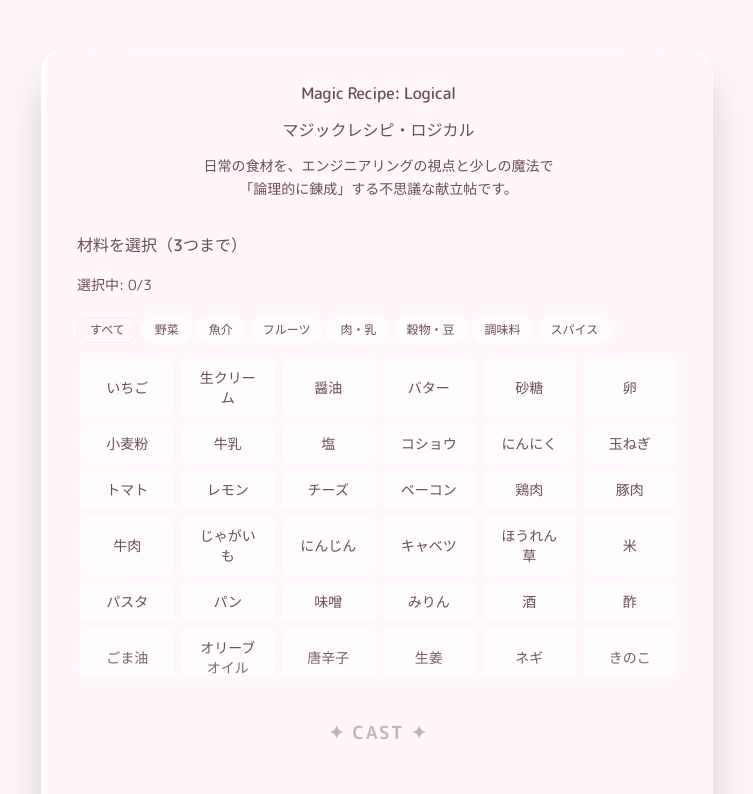
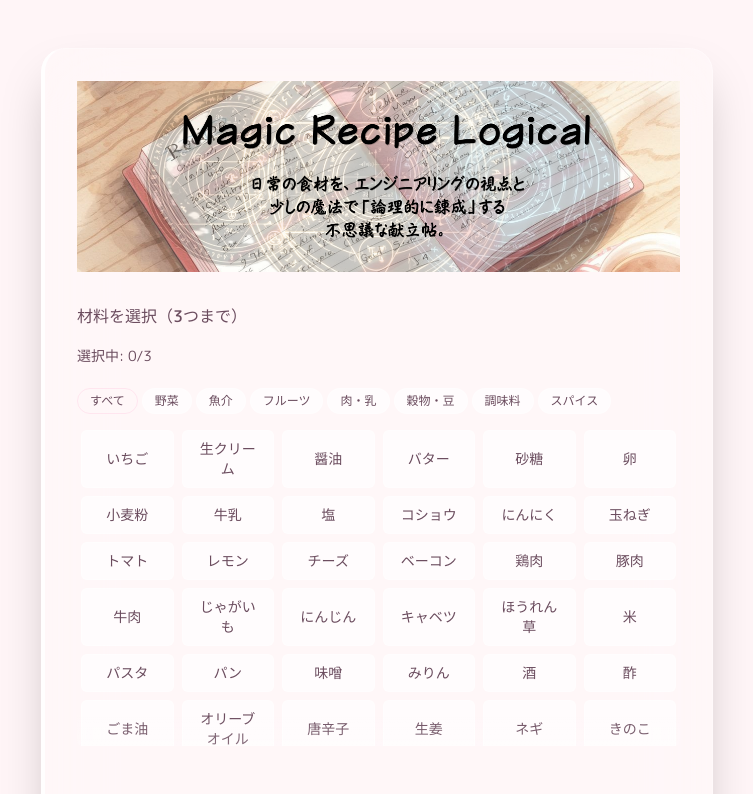
Before and after one commit to Rio-cyber-gif/Magic-Recipe-Logical_v2, a React (Vite) app: page / in a window 1280 px wide. Shown: the top 794 px of the page, without its empty margins (263-1016 px from the left). Built offline with nearby package versions, Linux system fonts and the light colour scheme.

Commit message:
Replace header text and description with mrl.png image

```diff
--- a/index.html
+++ b/index.html
@@ -4,6 +4,8 @@
     <head>
       <meta charset="UTF-8" />
       <meta name="viewport" content="width=device-width, initial-scale=1.0" />
+
+      <link rel="icon" type="image/x-icon" href="/fb.png" />
       <title>Magic Recipe Logical</title>
       <style>html, body { height: 100%; margin: 0; } #root { height: 100%; }</style>
     </head>
--- a/src/app/App.tsx
+++ b/src/app/App.tsx
@@ -35,14 +35,8 @@ export default function App() {
       <div ref={cardRef} className="w-full max-w-2xl bg-white/20 backdrop-blur-2xl border border-white/30 border-l-4 border-l-white/80 rounded-3xl p-8 shadow-2xl">
         {!showRecipe ? (
           <div className="space-y-8">
-            <header className="text-center space-y-3">
-              <h1 className="tracking-tight text-foreground">Magic Recipe: Logical</h1>
-              <p className="text-muted-foreground leading-relaxed">
-                マジックレシピ・ロジカル
-              </p>
-              <p className="text-sm text-muted-foreground leading-relaxed break-keep">
-                日常の食材を、エンジニアリングの視点と少しの魔法で<br />「論理的に錬成」する不思議な献立帖です。
-              </p>
+            <header className="text-center">
+              <img src="/mrl.png" alt="Magic Recipe: Logical" className="w-full h-auto object-contain" />
             </header>
 
             <div className="space-y-6">
```
Also changed, not shown: public/fb.png (added), public/mrl.png (added).
